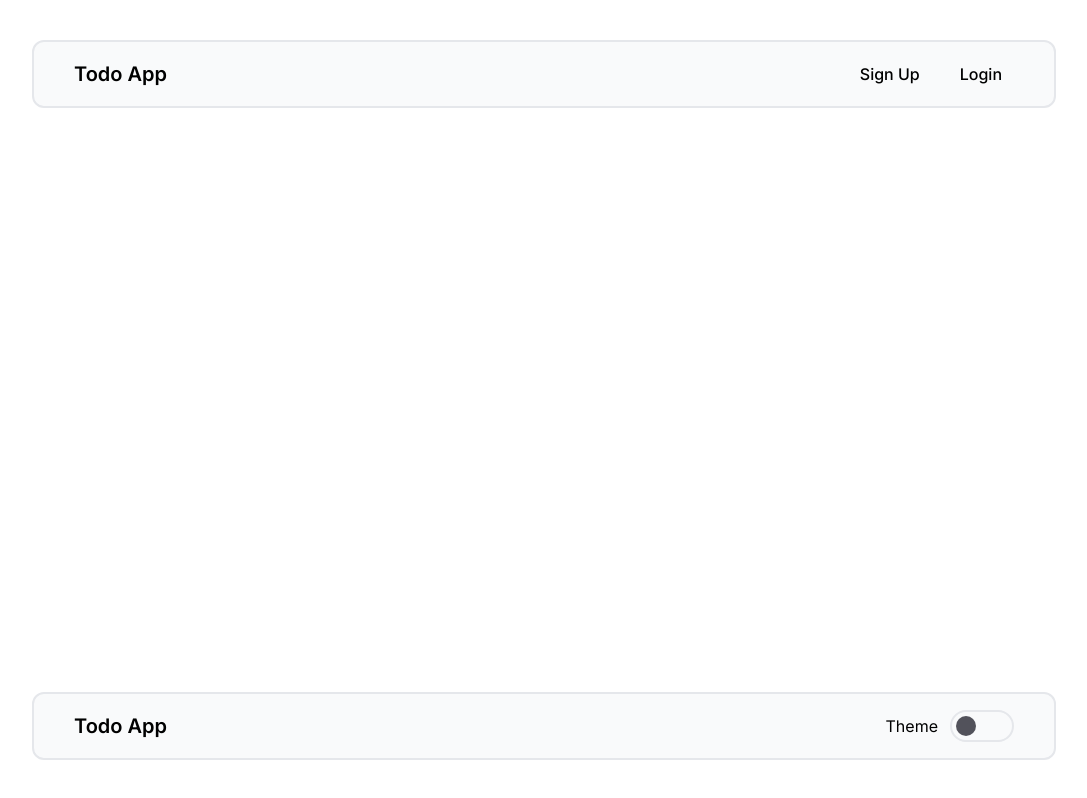
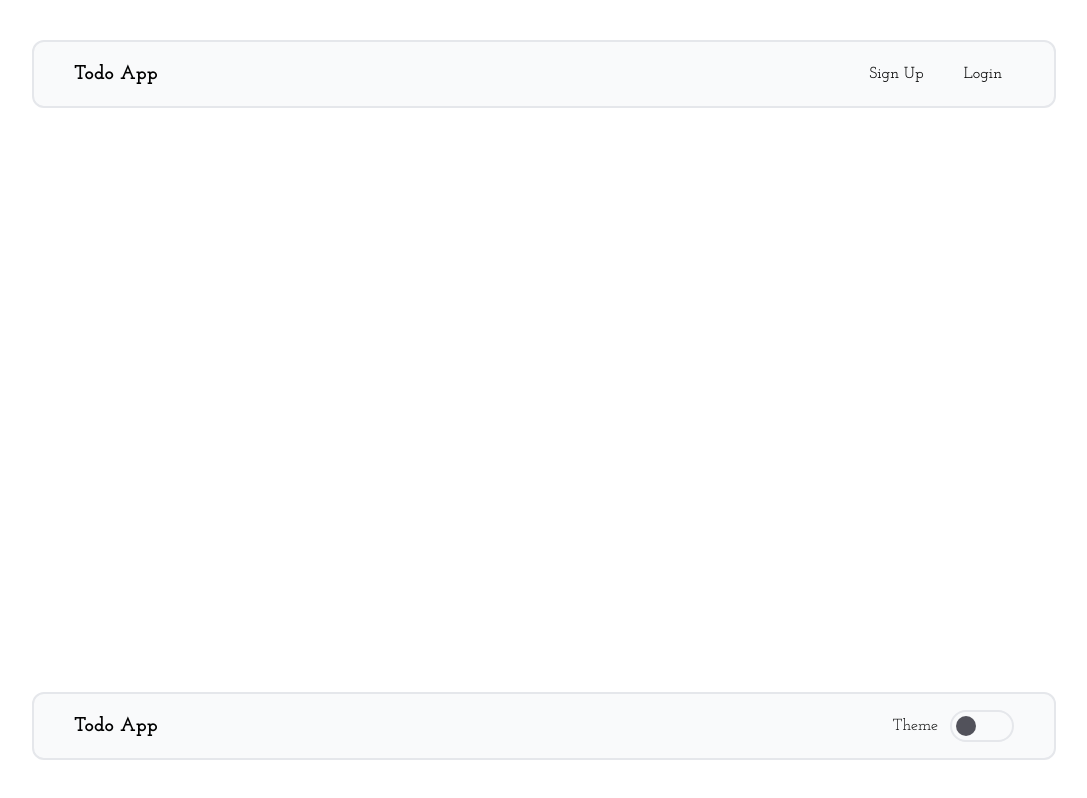
Before and after one commit to arshGoyalDev/todo-app-firebase, a Next.js app: page / in a window 1280 px wide. Shown: the whole page, without its empty margins (96-1183 px from the left). Built offline with nearby package versions, Linux system fonts and the light colour scheme; no server answers.

Commit message:
change: foot & fix: styles inconsistencies

```diff
--- a/app/layout.js
+++ b/app/layout.js
@@ -1,11 +1,11 @@
-import { Inter } from "next/font/google";
+import { Josefin_Slab } from "next/font/google";
 
 import "@/styles/globals.css";
 import "@/styles/components.css"
 
 import ContextContainer from "@/context";
 
-const inter = Inter({ subsets: ["latin"] });
+const josefinSlab = Josefin_Slab({ subsets: ["latin"] });
 
 const metadata = {
   title: "Todo App",
@@ -15,7 +15,7 @@ const metadata = {
 const RootLayout = ({ children }) => {
   return (
     <html lang="en">
-      <body className={inter.className}>
+      <body className={josefinSlab.className}>
         <ContextContainer>{children}</ContextContainer>
       </body>
     </html>
--- a/components/Footer.js
+++ b/components/Footer.js
@@ -6,7 +6,7 @@ const Footer = () => {
 
   return (
     <footer className="fixed w-[90vw] left-[5vw] bottom-[5vw] md:w-[80vw] md:left-[10vw] md:bottom-10 flex justify-between items-center py-4 px-4 lg:px-10 bg-gray-50 dark:bg-zinc-900 border-2 border-gray-200 dark:border-zinc-800 rounded-xl">
-      <h2 className="text-xl xl:text-2xl font-semibold">Todo App</h2>
+      <h2 className="text-xl xl:text-2xl font-bold">Todo App</h2>
 
       <ToggleThemeButton />
     </footer>
--- a/components/NavBar.js
+++ b/components/NavBar.js
@@ -9,7 +9,7 @@ const NavBar = () => {
 
   return (
     <header className="sticky w-[90vw] left-[5vw] top-[5vw] md:w-[80vw] md:left-[10vw] md:top-10 flex justify-between items-center py-4 px-4 lg:px-10 bg-gray-50 dark:bg-zinc-900 border-2 border-gray-200 dark:border-zinc-800 rounded-xl">
-      <h2 className="text-xl xl:text-2xl font-semibold">Todo App</h2>
+      <h2 className="text-xl xl:text-2xl font-bold">Todo App</h2>
 
       <nav className="flex items-center gap-4 font-medium">
         {userStatus ? (
--- a/components/button/HomeButton.js
+++ b/components/button/HomeButton.js
@@ -25,7 +25,7 @@ const HomeButton = ({ form }) => {
           />
         </svg>
       </span>
-      <span>Home</span>
+      <span className="h-5">Home</span>
     </TransitionLink>
   );
 };
```
